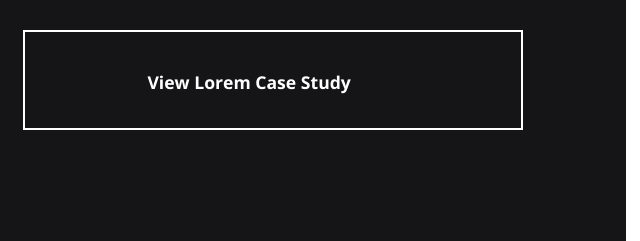
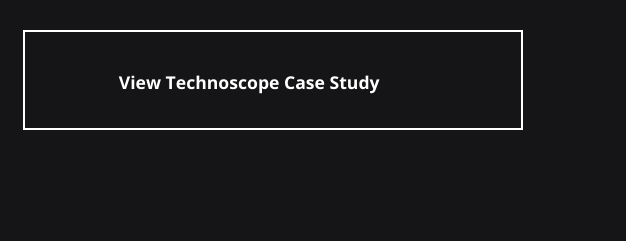
Before and after one commit to HarrisJT/harrisjt.com-OLD, a plain HTML site: page deeptunnelmke/index.html in a window 1280 px wide. Shown: the part 2882-3123 px from the top of the page, 622-1262 px from the left. Drawn offline with nearby package versions, Linux system fonts and the light colour scheme; files that its build step writes are made by us from their sources.

Commit message:
got rid of todo and fixed next case button

```diff
--- a/deeptunnelmke/index.html
+++ b/deeptunnelmke/index.html
@@ -237,7 +237,7 @@
             <div class="footer-next">
                 <div class="next-view">
                     <a class="case-view__button" href="../technoscope">
-                    <span>View Lorem Case Study
+                    <span>View Technoscope Case Study
                         <span class="arrow" style="width:15px; height:9px;">
                             <svg width="15" height="9">
                               <use xlink:href="../_include/img/arrow.svg#arrow"></use>
```
Also changed, not shown: index.html (+0 -1 lines).
